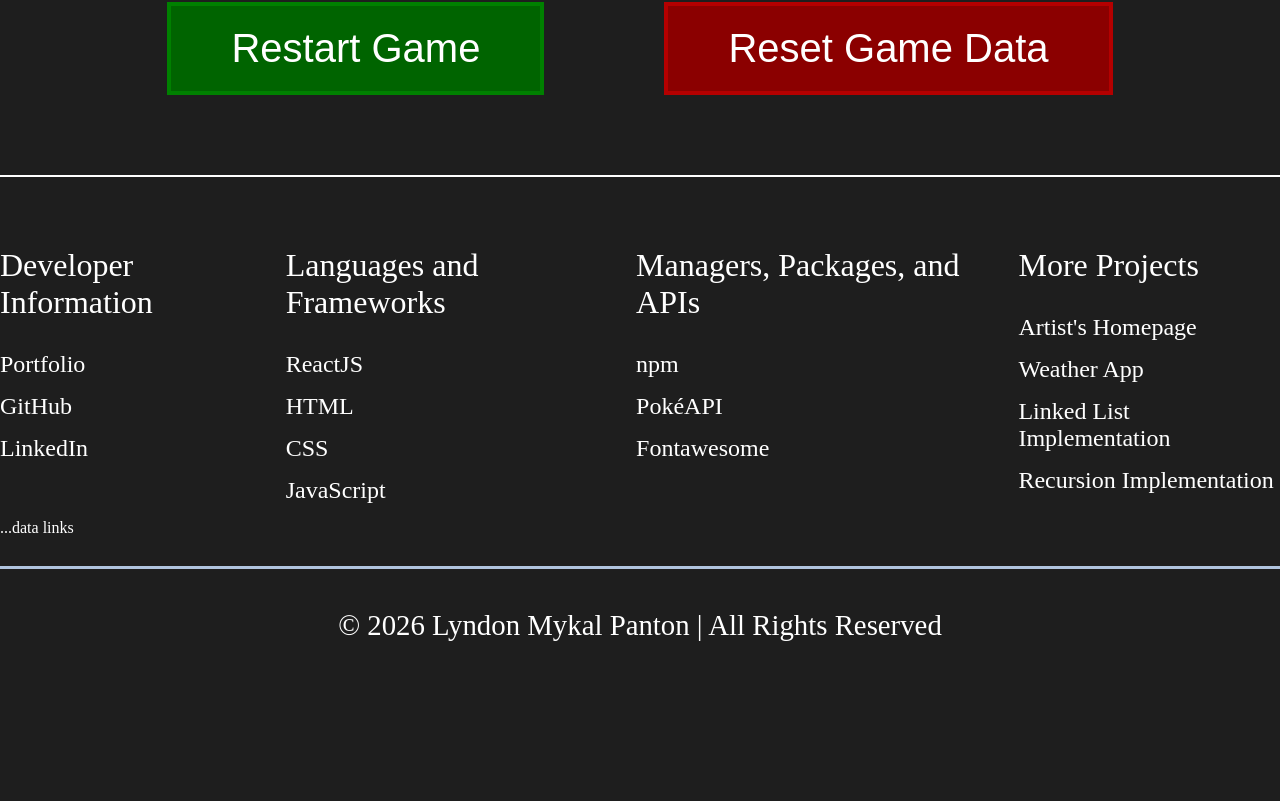
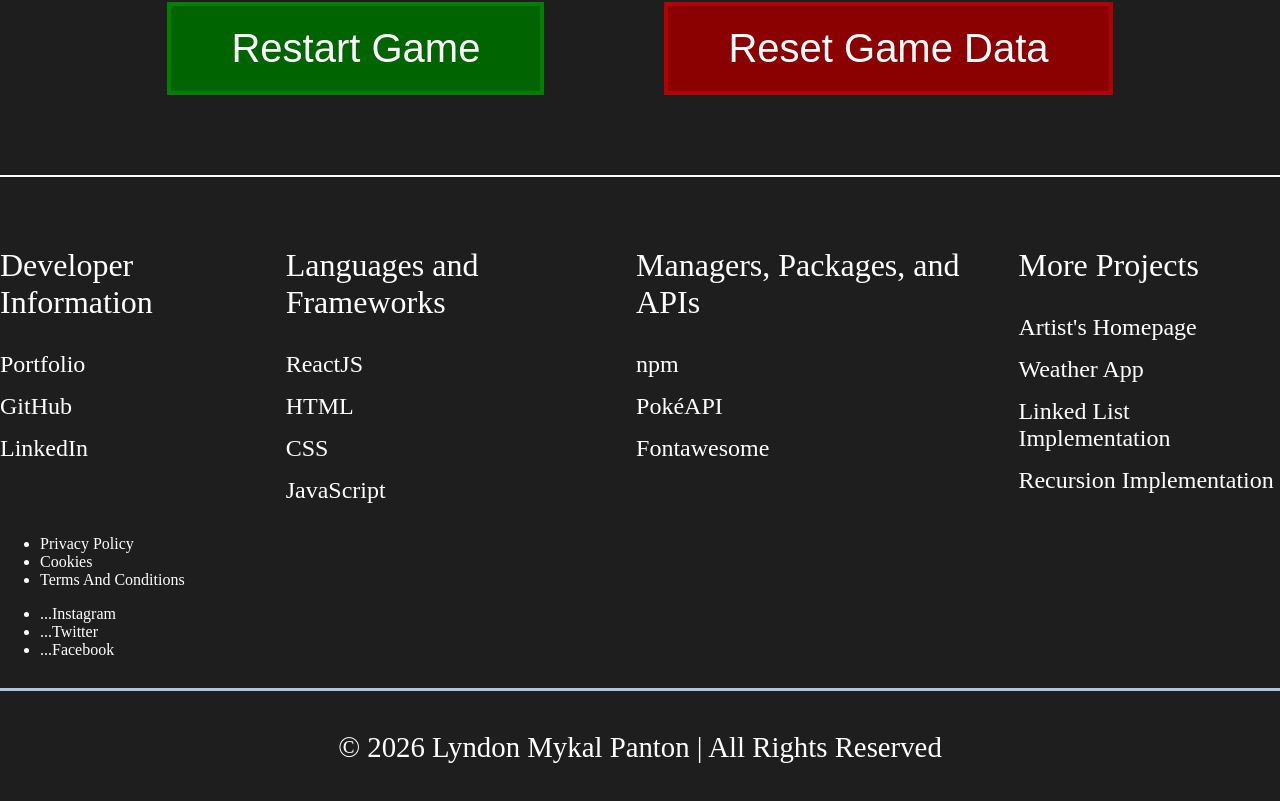
Before and after one commit to lyndonpanton/memory-card, a React (Vite) app in the folder client/: page / in a window 1280 px wide. Shown: the part 1242-2043 px from the top of the page. Before the commit the page ends 1933 px from the top, so only its background shows below. Built offline with nearby package versions, Linux system fonts and the light colour scheme; no server answers.

Commit message:
Content: Add data component

```diff
--- a/client/src/component/DataLinks.jsx
+++ b/client/src/component/DataLinks.jsx
@@ -2,8 +2,17 @@ import "../styles/DataLinks.css";
 
 function DataLinks(props) {
     return (
-        <section>
-            ...data links
+        <section className={ "data-links" }>
+            <ul>
+                <li>Privacy Policy</li>
+                <li>Cookies</li>
+                <li>Terms And Conditions</li>
+            </ul>
+            <ul>
+                <li>...Instagram</li>
+                <li>...Twitter</li>
+                <li>...Facebook</li>
+            </ul>
         </section>
     )
 }
--- a/client/src/component/Footer.jsx
+++ b/client/src/component/Footer.jsx
@@ -5,7 +5,7 @@ import DataLinks from "./DataLinks.jsx";
 import Copyright from "./Copyright.jsx";
 
 function Footer() {
-    const PROJECT_DATA = [
+    const PROJECT_INFORMATION = [
         {
             title: "Developer Information",
             data: [
@@ -83,16 +83,15 @@ function Footer() {
             ]
         }
     ];
+
     const COPYRIGHT_YEAR = new Date().getFullYear();
     const COPYRIGHT_RIGHTS_HOLDER = "Lyndon Mykal Panton";
     const COPYRIGHT_RIGHTS_TYPE = "All Rights Reserved";
 
     return (
         <footer>
-            <ProjectLinks data={ PROJECT_DATA } />
-            <article>
-                ...data links
-            </article>
+            <ProjectLinks data={ PROJECT_INFORMATION } />
+            <DataLinks />
             <Copyright
                 year={ COPYRIGHT_YEAR }
                 rightsHolder={ COPYRIGHT_RIGHTS_HOLDER }
```
